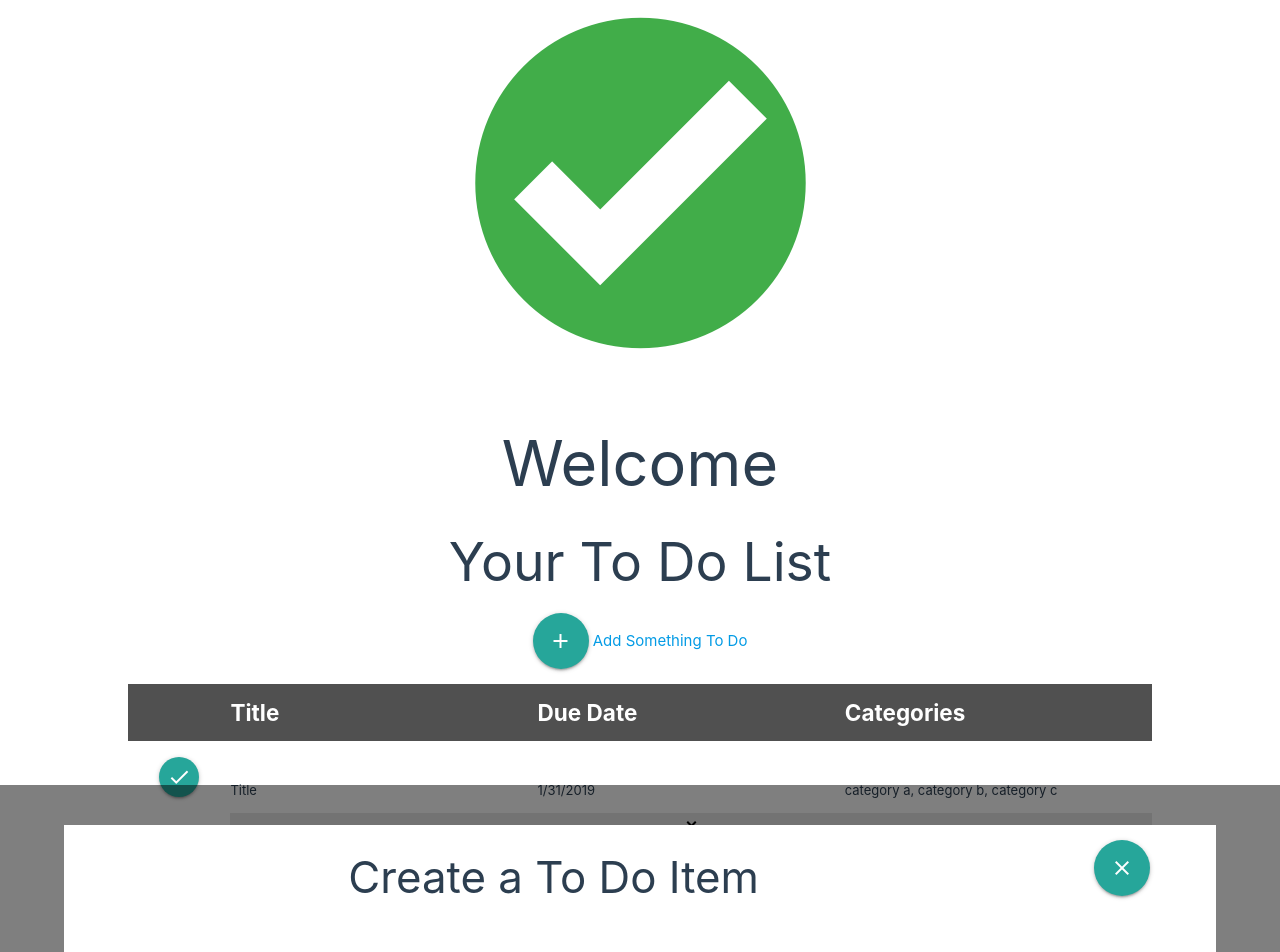
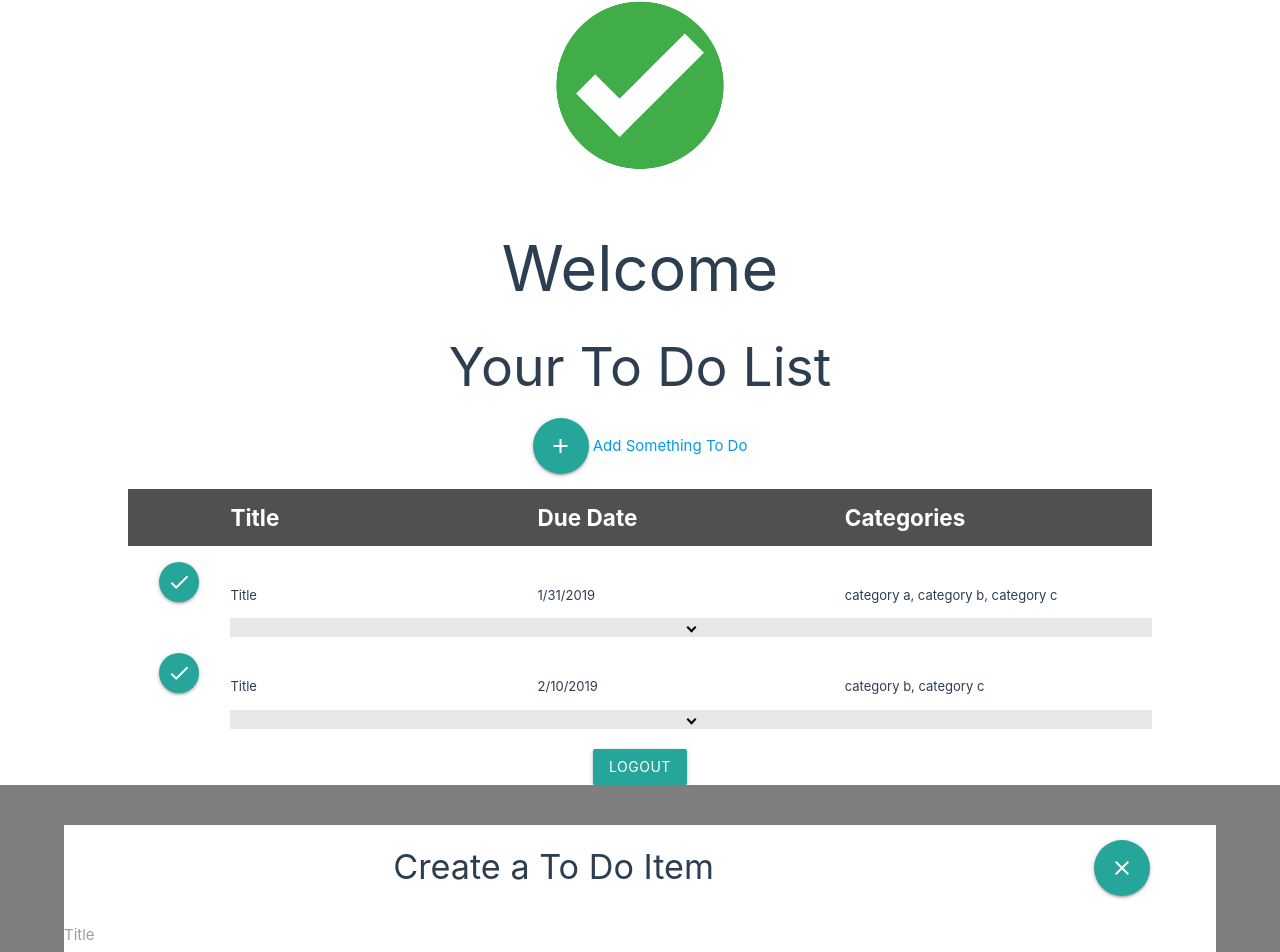
Before and after one commit to mikennel/firebase-Proof-of-Concept, a Vue app: page /#/home in a window 1280 px wide. Shown: the part 15-967 px from the top of the page. After the commit the page ends 800 px from the top, so only its background shows below. Built offline with nearby package versions, Linux system fonts and the light colour scheme; no server answers; sample sign-in values are in the browser's storage.

Commit message:
form outline built

```diff
--- a/src/App.vue
+++ b/src/App.vue
@@ -1,6 +1,6 @@
 <template>
   <div id="mainContainer">
-    <img alt="ToDo Logo" src="@/assets/logo.png">
+    <img alt="ToDo Logo" id="ToDoLogo" src="@/assets/logo.png">
     <router-view />
   </div>
 </template>
@@ -29,6 +29,10 @@ p a {
     cursor: pointer;
 }
 
+#ToDoLogo{
+  width: 200px;
+}
+
 @media only screen and (max-width: 1280px){
   .entryInfo{
     width: 80%;
--- a/src/components/createListItem.vue
+++ b/src/components/createListItem.vue
@@ -7,8 +7,31 @@
             <div id="addToDoModal-darkBack" class="hidden">
                 <div id="addToDoModal-container">
                     <div class="modalBlock header">
-                        <h3>Create a To Do Item</h3>
+                        <h4>Create a To Do Item</h4>
                         <a @click="closeListModal" id="closeModalBtn"><span class="btn-floating btn-large waves-effect waves-light"><i class="material-icons">close</i></span></a>
+                    </div>
+                    <div class="modalBlock form">
+                        <div class="input-field">
+                            <input id="add-Title" type="text">
+                            <label for="add-Title">Title</label>
+                        </div>
+                        <div class="input-field">
+                            <input type="date" class="datepicker" id="add-Date">
+                        </div>
+                        <div class="input-field">
+                            <p>Categories</p>
+                            <p><input type="checkbox" class="add-cat" id="catA" /><label for="catA">Category A</label></p>
+                            <p><input type="checkbox" class="add-cat" id="catB" /><label for="catB">Category B</label></p>
+                            <p><input type="checkbox" class="add-cat" id="catC" /><label for="catC">Category C</label></p>
+                            <p><input type="checkbox" class="add-cat" id="catD" /><label for="catD">Category D</label></p>
+                        </div>
+                        <div class="input-field">
+                            <textarea id="add-Desc" class="materialize-textarea"></textarea>
+                            <label for="add-Desc">Description</label>
+                        </div>
+                    </div>
+                    <div class="modalBlock footer">
+                        <button @click="submitToDo" class="waves-effect waves-light btn">Create</button>
                     </div>
                 </div>
             </div>
@@ -25,9 +48,18 @@
             },
             closeListModal: function(){
                 $("#addToDoModal-darkBack").addClass("hidden");
+            },
+            submitToDo: function(){
+                console.debug("clicked!");
             }
         }
     };
+
+    // $('.datepicker').pickadate({
+    //     selectMonths: true, // Creates a dropdown to control month
+    //     selectYears: 6 // Creates a dropdown of 6 years to control year
+    // });
+
 </script>
 
 <style scope>
@@ -55,6 +87,8 @@
         width: 100%;
         height: 100%;
         margin: auto;
+        display: grid;
+        grid-template-rows: 10% 80% 10%;
     }
 
     .modalBlock{
@@ -64,6 +98,10 @@
     .modalBlock.header {
         display: grid;
         grid-template-columns: 85% 15%;
+    }
+
+    .modalBlock.form{
+        overflow-y: scroll;
     }
 
     #closeModalBtn{
```
